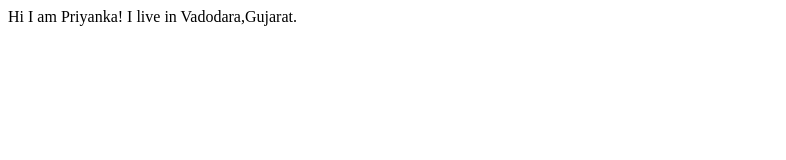
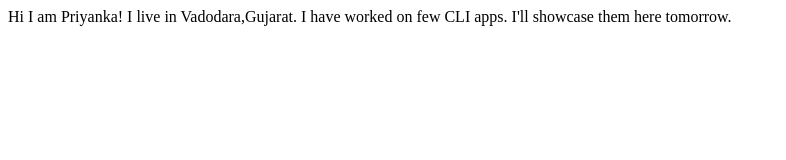
Before and after one commit to priyankakhimyani/priyankakhimyani-site, a plain HTML site: page index.html in a window 1280 px wide. Shown: the whole page, without its empty margins (0-786 px from the left). Drawn offline with Linux system fonts and the light colour scheme.

Commit message:
update details of project

```diff
--- a/index.html
+++ b/index.html
@@ -9,5 +9,7 @@
 <body>
     Hi I am Priyanka!
     I live in Vadodara,Gujarat.
+
+    I have worked on few CLI apps. I'll showcase them here tomorrow.
 </body>
 </html>
```
